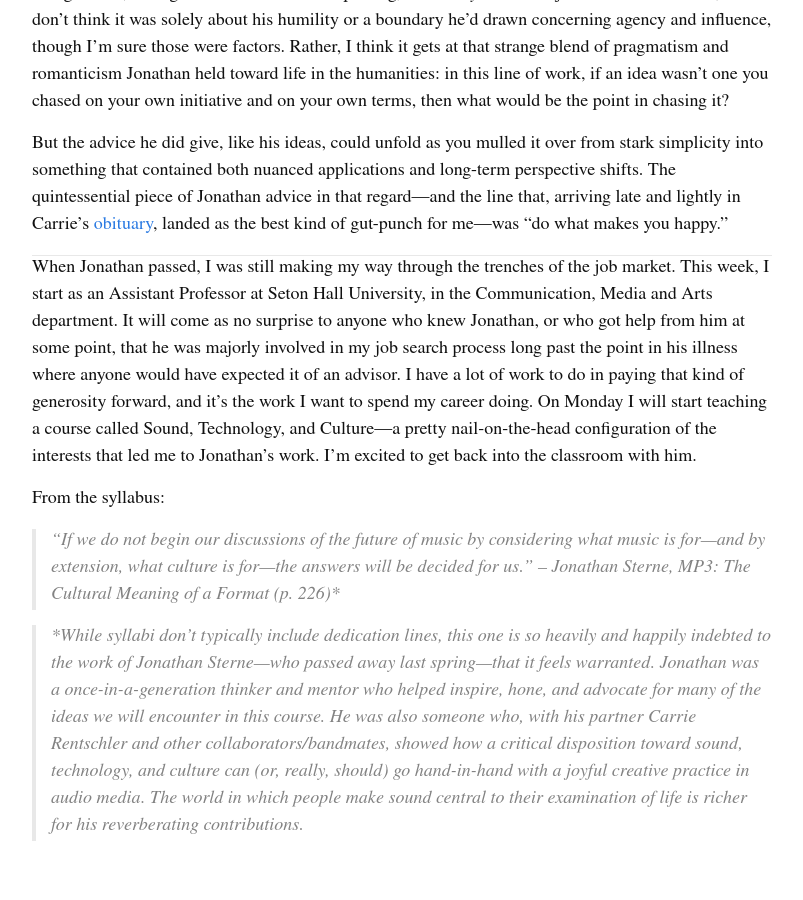
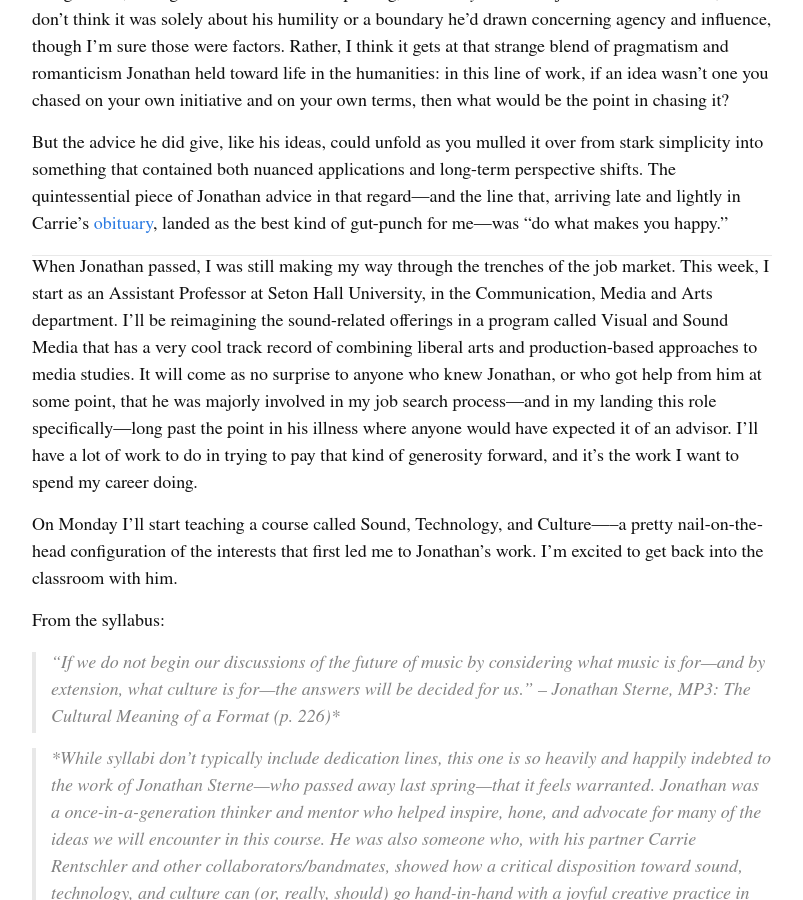
Before and after one commit to akstuhl/akstuhl.github.io, a Jekyll site: the page built from _blog/2025-08-23-sterne-pragmatism.md, in a window 1280 px wide and 900 px high, scrolled down 2438 px. Shown: the whole window, without its empty margins (238-1041 px from the left). Built offline with Jekyll 4.4.1, drawn with Linux system fonts in a browser that asks for light colours; nearby versions of some CDN libraries; some of the changed text lies outside the part shown.

Commit message:
blog revisions

```diff
--- a/_blog/2025-08-23-sterne-pragmatism.md
+++ b/_blog/2025-08-23-sterne-pragmatism.md
@@ -5,7 +5,7 @@ categories: blog
 layout: post
 ---
 
-When my beloved PhD advisor, Jonathan Sterne, entered hospice care this past March, waves of appreciation and then mourning rippled out from the many communities and institutions he touched. These voices were so helpful in arraying all the things had made Jonathan a delight to read and to work with: there were the [Jonathanisms](https://tmblr.co/ZTva8XhDA5txCe00), the farewells from [editors](https://dukeupress.wordpress.com/2025/03/21/farewell-to-jonathan-sterne/) and [organizations](https://www.facebook.com/SCMStudies/posts/pfbid0V9KwWdg9KTqwdNg5ujUpcMqq6Q54W9Ey8UKUzPzsKbmZ9dzUyCEwUPMyxUKkw4xrl), a host of voices at an SCMS panel that Amy Skjerseth and company converted into a [remembrance session](https://www.patreon.com/posts/jonathan-sterne-132288766), and of course Carrie Rentschler's stunning [obituary](https://www.legacy.com/us/obituaries/legacyremembers/jonathan-sterne-obituary) for him, alongside many others.
+When my beloved PhD advisor, Jonathan Sterne, entered hospice care this past March, waves of appreciation and then mourning rippled out from the many communities and institutions he touched. These voices were so helpful in arraying all the things that had made Jonathan a delight to read and to work with: there were the [Jonathanisms](https://tmblr.co/ZTva8XhDA5txCe00), the farewells from [editors](https://dukeupress.wordpress.com/2025/03/21/farewell-to-jonathan-sterne/) and [organizations](https://www.facebook.com/SCMStudies/posts/pfbid0V9KwWdg9KTqwdNg5ujUpcMqq6Q54W9Ey8UKUzPzsKbmZ9dzUyCEwUPMyxUKkw4xrl), a host of voices at an SCMS panel that Amy Skjerseth and company converted into a [remembrance session](https://www.patreon.com/posts/jonathan-sterne-132288766), and of course Carrie Rentschler's stunning [obituary](https://www.legacy.com/us/obituaries/legacyremembers/jonathan-sterne-obituary) for him, alongside many others.
 
 A specific note that rose up against the backdrop of these brilliant remembrances, for me, was an appreciation I'd always had for Jonathan's touch for the practical---his exceptional and strangely efficient quality as an advice-giver---and the attitude toward academic life that animated it.
 
@@ -31,7 +31,9 @@ But the advice he did give, like his ideas, could unfold as you mulled it over f
 
 ---
 
-When Jonathan passed, I was still making my way through the trenches of the job market. This week, I start as an Assistant Professor at Seton Hall University, in the Communication, Media and Arts department. It will come as no surprise to anyone who knew Jonathan, or who got help from him at some point, that he was majorly involved in my job search process long past the point in his illness where anyone would have expected it of an advisor. I have a lot of work to do in paying that kind of generosity forward, and it's the work I want to spend my career doing. On Monday I will start teaching a course called Sound, Technology, and Culture---a pretty nail-on-the-head configuration of the interests that led me to Jonathan's work. I'm excited to get back into the classroom with him.
+When Jonathan passed, I was still making my way through the trenches of the job market. This week, I start as an Assistant Professor at Seton Hall University, in the Communication, Media and Arts department. I'll be reimagining the sound-related offerings in a program called Visual and Sound Media that has a very cool track record of combining liberal arts and production-based approaches to media studies. It will come as no surprise to anyone who knew Jonathan, or who got help from him at some point, that he was majorly involved in my job search process---and in my landing this role specifically---long past the point in his illness where anyone would have expected it of an advisor. I'll have a lot of work to do in trying to pay that kind of generosity forward, and it's the work I want to spend my career doing.
+
+On Monday I'll start teaching a course called Sound, Technology, and Culture—--a pretty nail-on-the-head configuration of the interests that first led me to Jonathan's work. I'm excited to get back into the classroom with him.
 
 From the syllabus:
 
```
